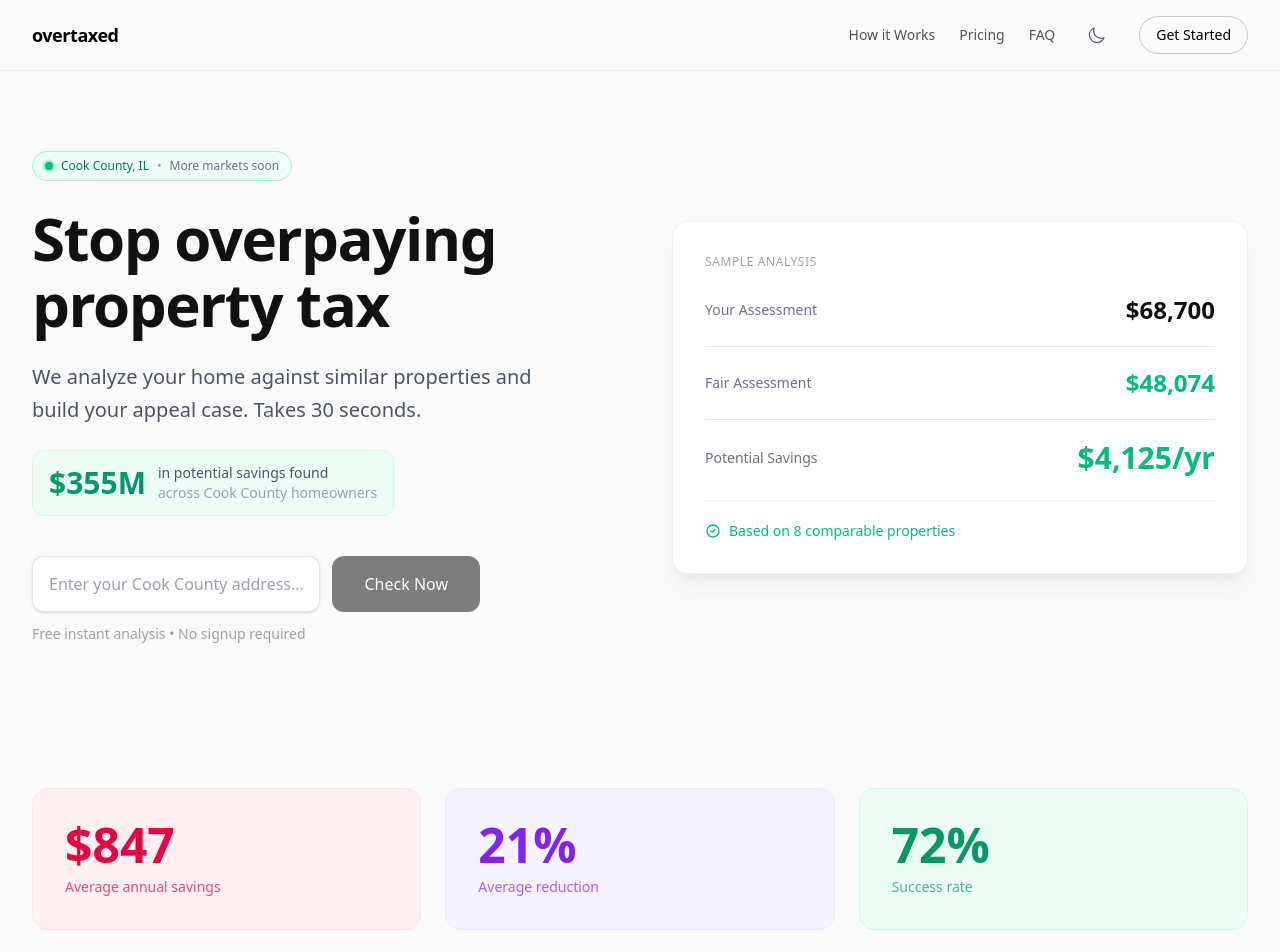
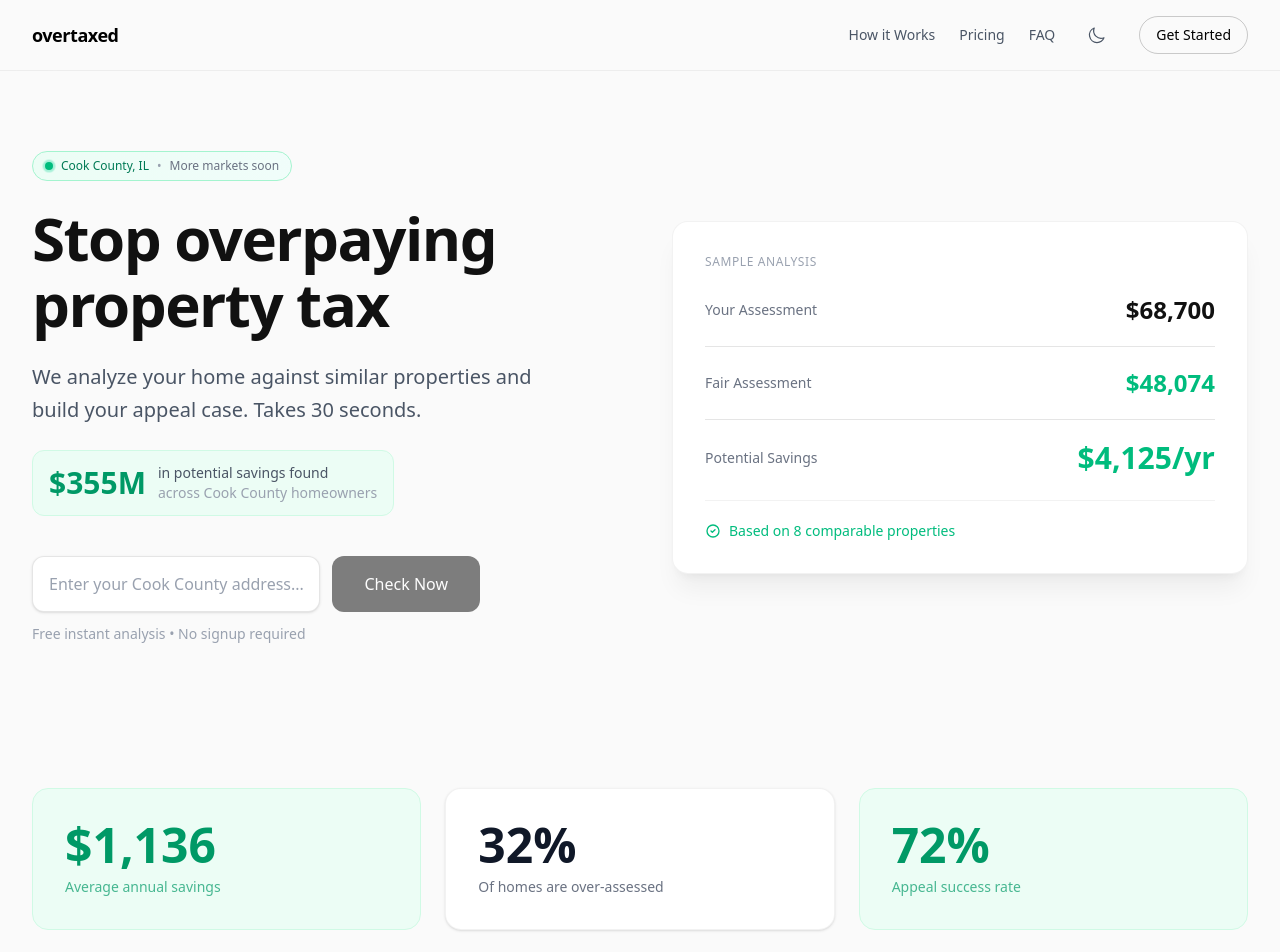
Before and after one commit to lati-bot/overtaxed, a Next.js app: page / in a window 1280 px wide. Shown: the top 952 px of the page. Built offline with nearby package versions, Linux system fonts and the light colour scheme.

Commit message:
Stats: real data ($1,136 avg), emerald for positive stats, neutral for fact

```diff
--- a/src/app/page.tsx
+++ b/src/app/page.tsx
@@ -300,21 +300,21 @@ export default function Home() {
         </div>
       </section>
 
-      {/* Stats - Tinted Cards */}
+      {/* Stats - Clean Cards with Emerald Accent */}
       <section className="py-12 sm:py-16 px-4 sm:px-8">
         <div className="max-w-7xl mx-auto">
           <div className="grid grid-cols-1 sm:grid-cols-3 gap-4 sm:gap-6">
-            <div className={`p-6 sm:p-8 rounded-2xl border ${isDark ? "bg-rose-500/10 border-rose-500/20" : "bg-rose-50 border-rose-100"}`}>
-              <div className={`text-4xl sm:text-5xl font-bold ${isDark ? "text-rose-400" : "text-rose-600"}`}>$847</div>
-              <div className={`mt-1 sm:mt-2 text-sm ${isDark ? "text-rose-300/70" : "text-rose-600/70"}`}>Average annual savings</div>
+            <div className={`p-6 sm:p-8 rounded-2xl border ${isDark ? "bg-emerald-500/10 border-emerald-500/20" : "bg-emerald-50 border-emerald-100"}`}>
+              <div className={`text-4xl sm:text-5xl font-bold ${isDark ? "text-emerald-400" : "text-emerald-600"}`}>$1,136</div>
+              <div className={`mt-1 sm:mt-2 text-sm ${isDark ? "text-emerald-300/70" : "text-emerald-600/70"}`}>Average annual savings</div>
             </div>
-            <div className={`p-6 sm:p-8 rounded-2xl border ${isDark ? "bg-violet-500/10 border-violet-500/20" : "bg-violet-50 border-violet-100"}`}>
-              <div className={`text-4xl sm:text-5xl font-bold ${isDark ? "text-violet-400" : "text-violet-600"}`}>21%</div>
-              <div className={`mt-1 sm:mt-2 text-sm ${isDark ? "text-violet-300/70" : "text-violet-600/70"}`}>Average reduction</div>
+            <div className={`p-6 sm:p-8 rounded-2xl border ${isDark ? "bg-white/[0.02] border-white/10" : "bg-white border-black/5 shadow-sm"}`}>
+              <div className={`text-4xl sm:text-5xl font-bold ${isDark ? "text-white" : "text-gray-900"}`}>32%</div>
+              <div className={`mt-1 sm:mt-2 text-sm ${isDark ? "text-gray-400" : "text-gray-500"}`}>Of homes are over-assessed</div>
             </div>
             <div className={`p-6 sm:p-8 rounded-2xl border ${isDark ? "bg-emerald-500/10 border-emerald-500/20" : "bg-emerald-50 border-emerald-100"}`}>
               <div className={`text-4xl sm:text-5xl font-bold ${isDark ? "text-emerald-400" : "text-emerald-600"}`}>72%</div>
-              <div className={`mt-1 sm:mt-2 text-sm ${isDark ? "text-emerald-300/70" : "text-emerald-600/70"}`}>Success rate</div>
+              <div className={`mt-1 sm:mt-2 text-sm ${isDark ? "text-emerald-300/70" : "text-emerald-600/70"}`}>Appeal success rate</div>
             </div>
           </div>
         </div>
```
